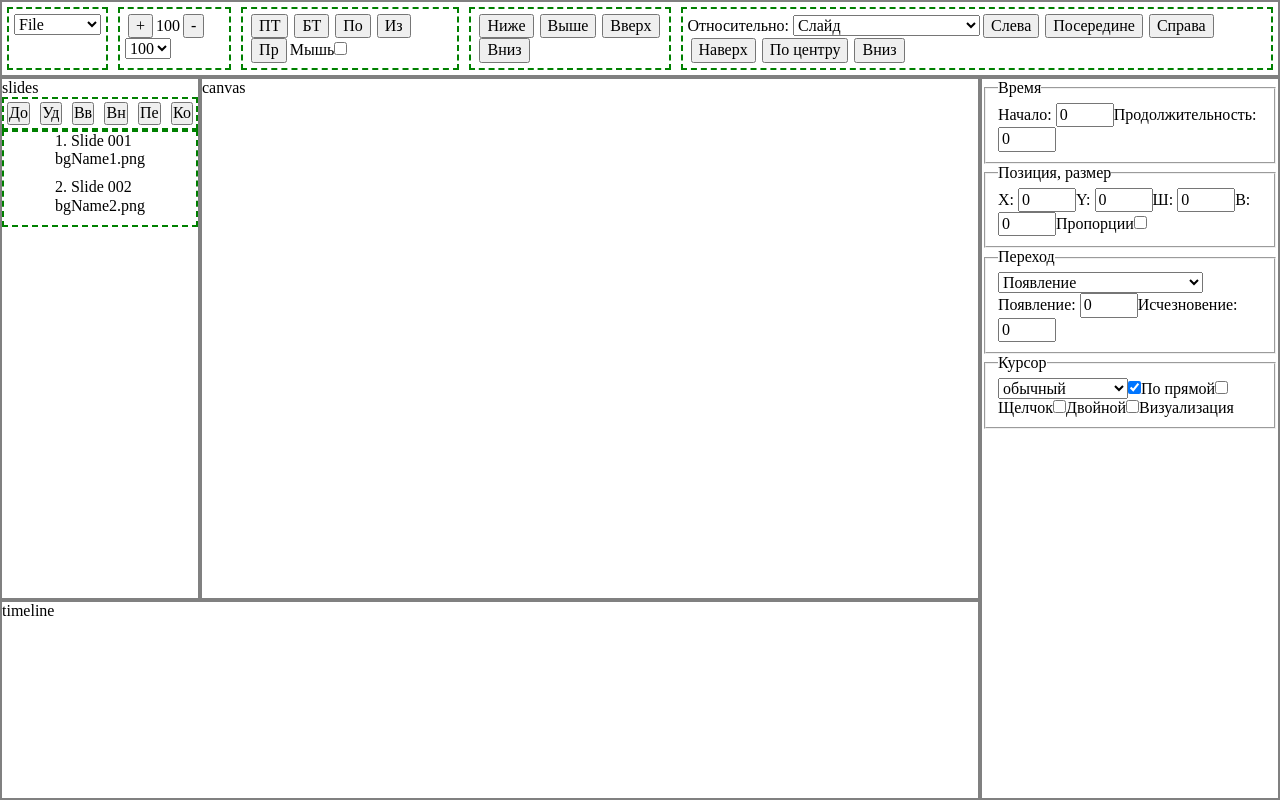
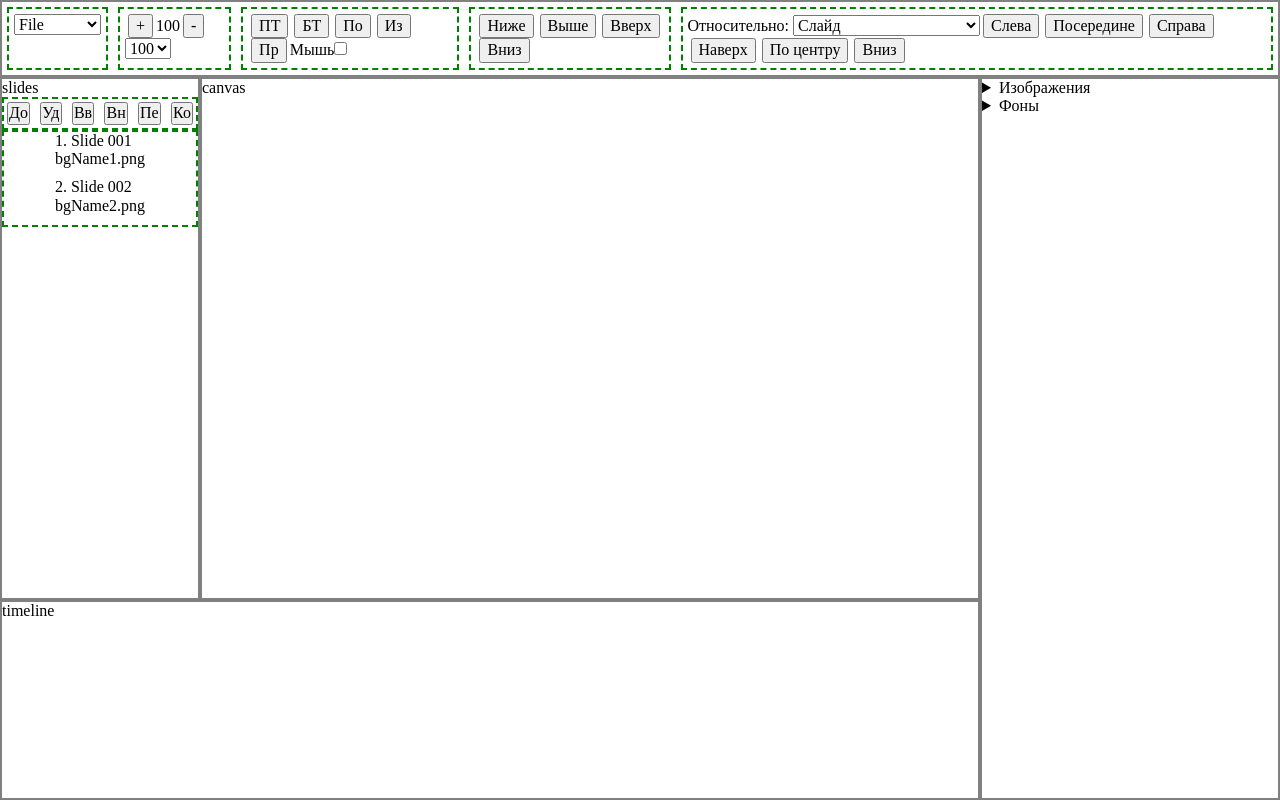
Before and after one commit to kvazimode/capticlone-desktop, a React app: page / in a window 1280 px wide. Built offline with nearby package versions, Linux system fonts and the light colour scheme.

Commit message:
added library panel. list of images sent by app for params and library

```diff
--- a/public/css/panels.css
+++ b/public/css/panels.css
@@ -28,7 +28,7 @@
     grid-row-end: 4;
 }
 
-.panel-params {
+.panel-params, .panel-library {
     grid-column-start: -1;
     grid-column-end: -2;
     grid-row-start: 2;
--- a/src/app/app.jsx
+++ b/src/app/app.jsx
@@ -1,10 +1,30 @@
 import React, {PureComponent} from 'react'
 import Tools from './panels/tools/tools.jsx'
 import Timeline from './panels/timeline/timeline.jsx'
-import Params from './panels/params/params.jsx'
+import Tabs from './panels/params/tabs.jsx'
 import SlideList from './panels/slide-list/slide-list.jsx'
 import Canvas from './canvas/canvas.jsx'
 
+const tab =
+// `params`
+`library`
+
+const bgList = [
+    `bgName1.png`,
+    `bgName2.png`,
+    `bgName3.png`,
+    `bgName4.png`,
+]
+
+const imgList = [
+    `img1.png`,
+    `img2.png`,
+    `img3.png`,
+    `img4.png`,
+    `img5.png`,
+    `img6.png`,
+    `img7.png`,
+]
 class App extends PureComponent {
     render() {
         const {props} = this.props
@@ -13,7 +33,7 @@ class App extends PureComponent {
             <Canvas />
             <SlideList />
             <Timeline />
-            <Params />
+            <Tabs tab={tab} bgList={bgList} imgList={imgList} />
         </>
     }
 }
--- a/src/app/panels/params/element.jsx
+++ b/src/app/panels/params/element.jsx
@@ -7,31 +7,14 @@ import TextBlock from './element/text-block.jsx'
 import Highlight from './element/highlight.jsx'
 import Mouse from './element/mouse.jsx'
 
-const bgList = [
-    `bgName1.png`,
-    `bgName2.png`,
-    `bgName3.png`,
-    `bgName4.png`,
-]
-
-const imgList = [
-    `img1.png`,
-    `img2.png`,
-    `img3.png`,
-    `img4.png`,
-    `img5.png`,
-    `img6.png`,
-    `img7.png`,
-]
-
 export default function Element(props) {
     switch (props.type) {
         case `simple-text`:
             return <SimpleText />;
         case `slide`:
-            return <Slide bgList={bgList}/>;
+            return <Slide bgList={props.bgList}/>;
         case `image`:
-            return <Img imgList={imgList}/>;
+            return <Img imgList={props.imgList}/>;
         case `rect`:
             return <Rect />;
         case `text-block`:
--- /dev/null
+++ b/src/app/panels/params/library.jsx
@@ -0,0 +1,23 @@
+import React from 'react'
+
+export default function Library(props) {
+    const {imgList, bgList} = props
+    return <div className="panel panel-library">
+        <details>
+            <summary>Изображения</summary>
+            <ul>
+                {imgList.map((img, num) => {
+                    return <li key={num}>{img}</li>
+                })}
+            </ul>
+        </details>
+        <details>
+            <summary>Фоны</summary>
+            <ul>
+                {bgList.map((img, num) => {
+                    return <li key={num}>{img}</li>
+                })}
+            </ul>
+        </details>
+    </div>
+}
--- a/src/app/panels/params/params.jsx
+++ b/src/app/panels/params/params.jsx
@@ -6,17 +6,18 @@ const type =
 // `simple-text`
 // `block`
 // `slide`
-// `image`
+`image`
 // `rect`
 // `text-block`
 // `highlight`
-`mouse`
+// `mouse`
 
-export default function Params() {
+export default function Params(props) {
+  const {imgList, bgList} = props
   return (
     <div className="panel panel-params">
       <Basic />
-      <Element type={type} />
+      <Element type={type} imgList={imgList} bgList={bgList} />
     </div>
   )
 }
--- /dev/null
+++ b/src/app/panels/params/tabs.jsx
@@ -0,0 +1,13 @@
+import React from 'react'
+import Params from './params.jsx'
+import Library from './library.jsx'
+
+export default function Tabs(props) {
+    const {imgList, bgList} = props
+    switch(props.tab) {
+        case `params`:
+            return <Params imgList={imgList} bgList={bgList} />;
+        case `library`:
+            return <Library imgList={imgList} bgList={bgList} />
+    }
+}
```
